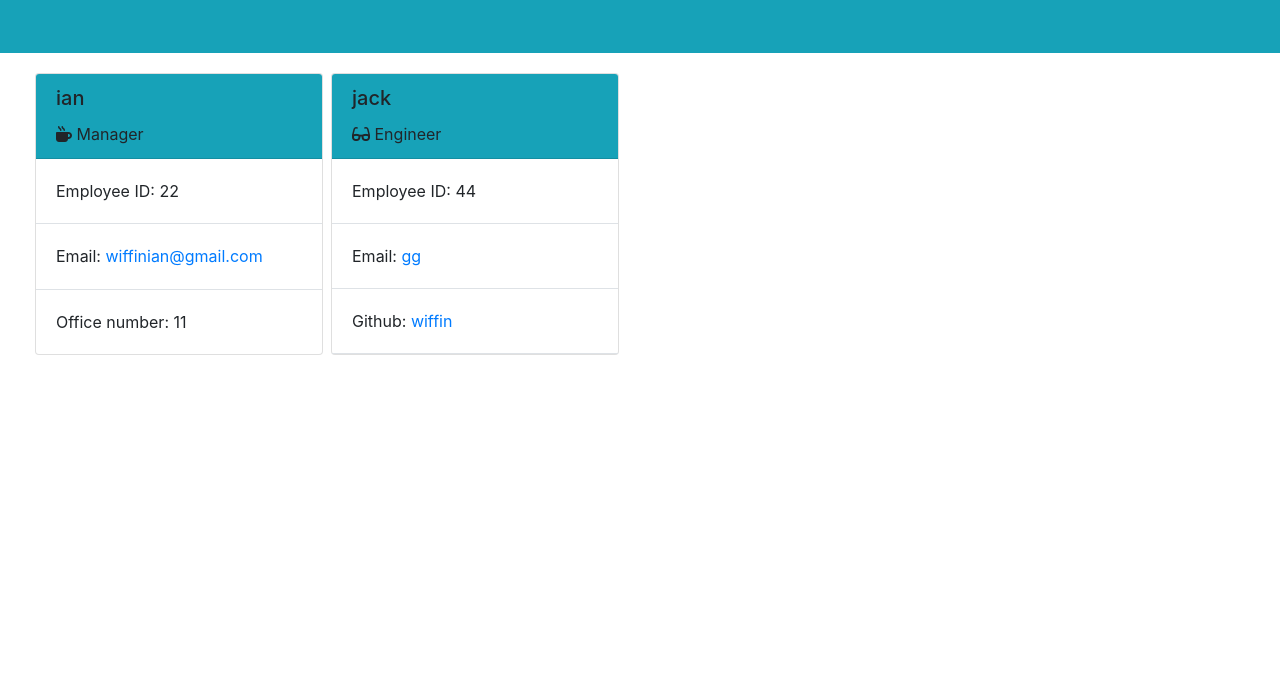
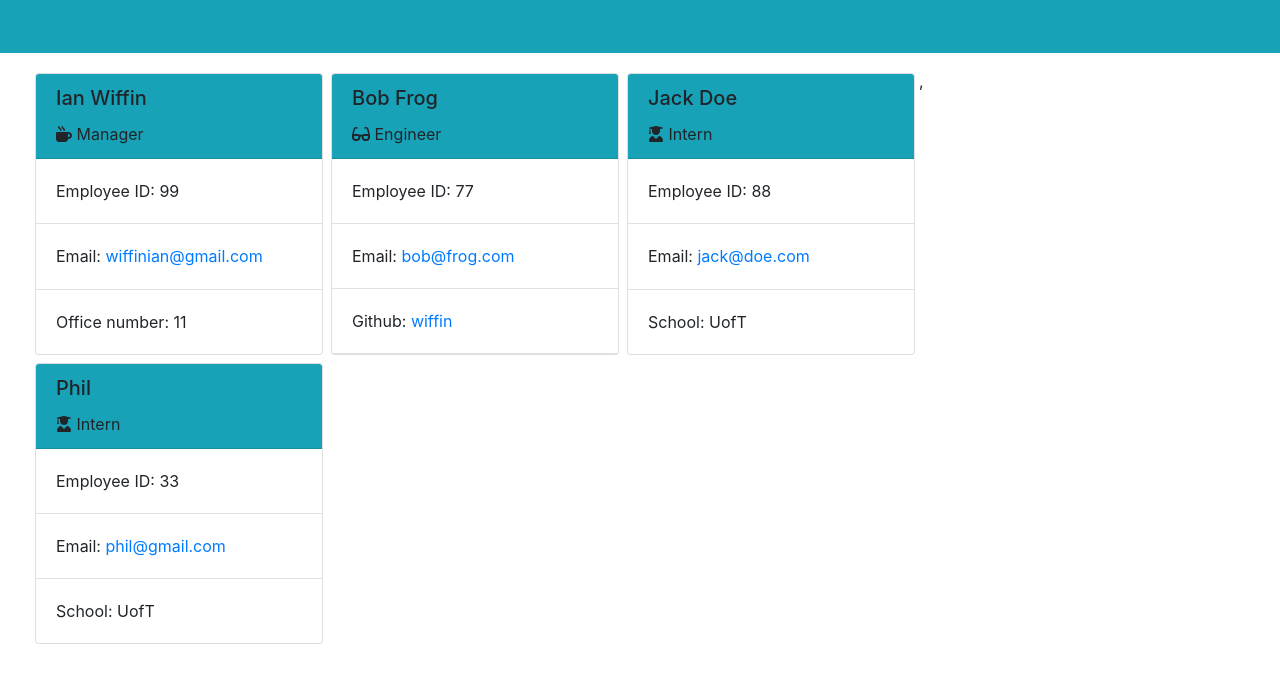
Before and after one commit to wiffin/Company-Roster, a website: page dist/index.html in a window 1280 px wide. Shown: the part 99-782 px from the top of the page. Drawn offline with nearby package versions, Linux system fonts and the light colour scheme.

Commit message:
added readme

```diff
--- a/dist/index.html
+++ b/dist/index.html
@@ -17,12 +17,12 @@
 
     <div class="card m-1" style="width: 18rem;">
     <div class="card-header bg-info">
-      <h5 class="card-title">ian</h5>
+      <h5 class="card-title">Ian Wiffin</h5>
       <i class="fas fa-mug-hot"></i>
       <span class="card-text">Manager</span>
     </div>
     <div class="card-body border-bottom">
-      <p class="card-text">Employee ID: 22</p>
+      <p class="card-text">Employee ID: 99</p>
     </div>
     <div class="card-body border-bottom">
       <span>Email: </span>
@@ -35,16 +35,16 @@
 
     <div class="card m-1" style="width: 18rem;">
     <div class="card-header bg-info">
-      <h5 class="card-title">jack</h5>
+      <h5 class="card-title">Bob Frog</h5>
       <i class="fas fa-glasses"></i>
       <span class="card-text">Engineer</span>
     </div>
     <div class="card-body border-bottom">
-      <p class="card-text">Employee ID: 44</p>
+      <p class="card-text">Employee ID: 77</p>
     </div>
     <div class="card-body border-bottom">
       <span>Email: </span>
-      <a href="mailto: gg" class="card-link">gg</a>
+      <a href="mailto: bob@frog.com" class="card-link">bob@frog.com</a>
     </div>
     <div class="card-body border-bottom">
       <span>Github: </span>
@@ -52,6 +52,42 @@
     </div>
     </div>
 
+    <div class="card m-1" style="width: 18rem;">
+    <div class="card-header bg-info">
+      <h5 class="card-title">Jack Doe</h5>
+      <i class="fas fa-user-graduate"></i>
+      <span class="card-text">Intern</span>
+    </div>
+    <div class="card-body border-bottom">
+      <p class="card-text">Employee ID: 88</p>
+    </div>
+    <div class="card-body border-bottom">
+      <span>Email: </span>
+      <a href="mailto: jack@doe.com" class="card-link">jack@doe.com</a>
+    </div>
+    <div class="card-body">
+      <p class="card-text">School: UofT</p>
+    </div>
+    </div>
+    ,
+    <div class="card m-1" style="width: 18rem;">
+    <div class="card-header bg-info">
+      <h5 class="card-title">Phil</h5>
+      <i class="fas fa-user-graduate"></i>
+      <span class="card-text">Intern</span>
+    </div>
+    <div class="card-body border-bottom">
+      <p class="card-text">Employee ID: 33</p>
+    </div>
+    <div class="card-body border-bottom">
+      <span>Email: </span>
+      <a href="mailto: phil@gmail.com" class="card-link">phil@gmail.com</a>
+    </div>
+    <div class="card-body">
+      <p class="card-text">School: UofT</p>
+    </div>
+    </div>
+
   </div>
   </body>
   </html>
```
Also changed, not shown: README.md.
